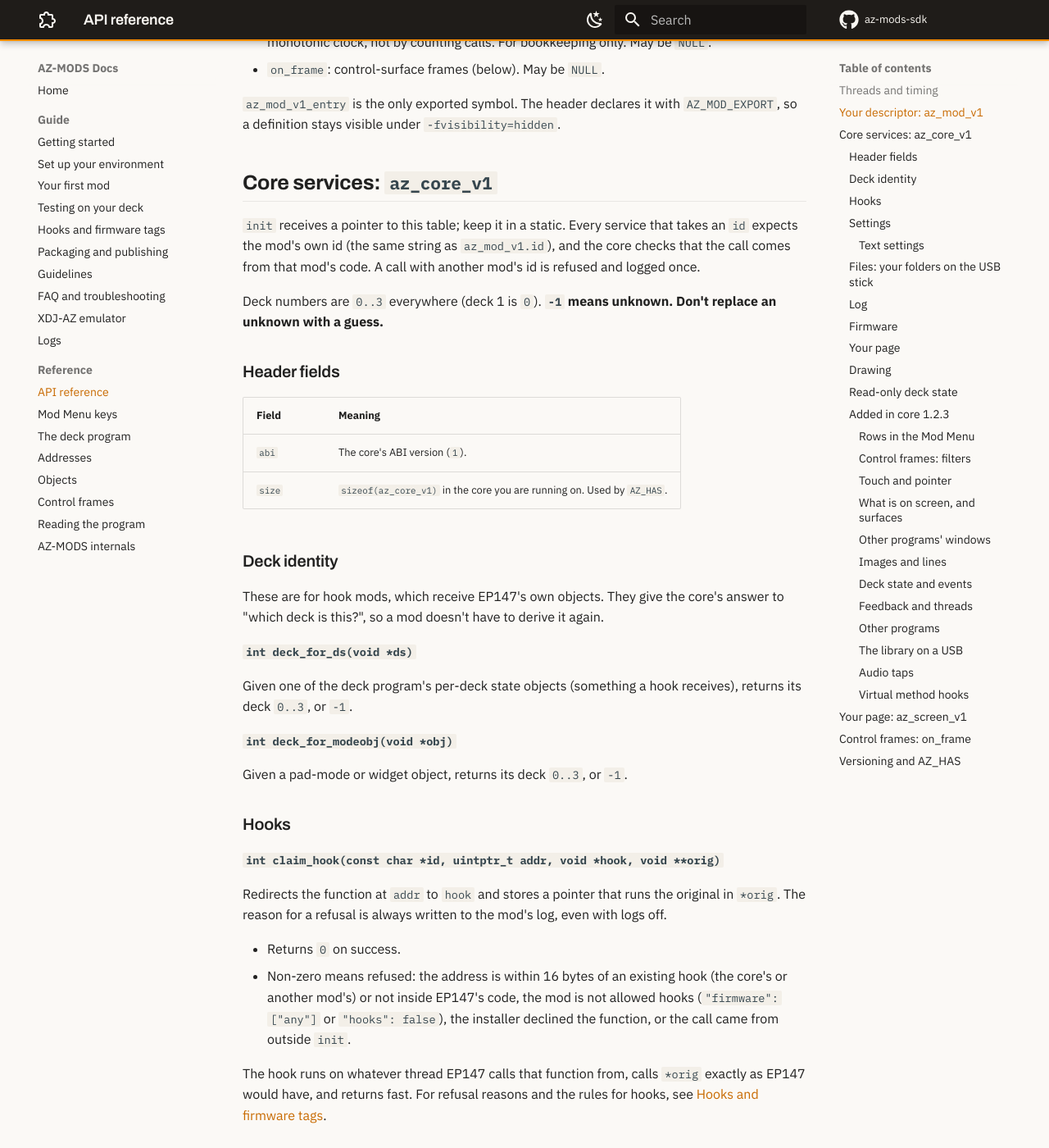
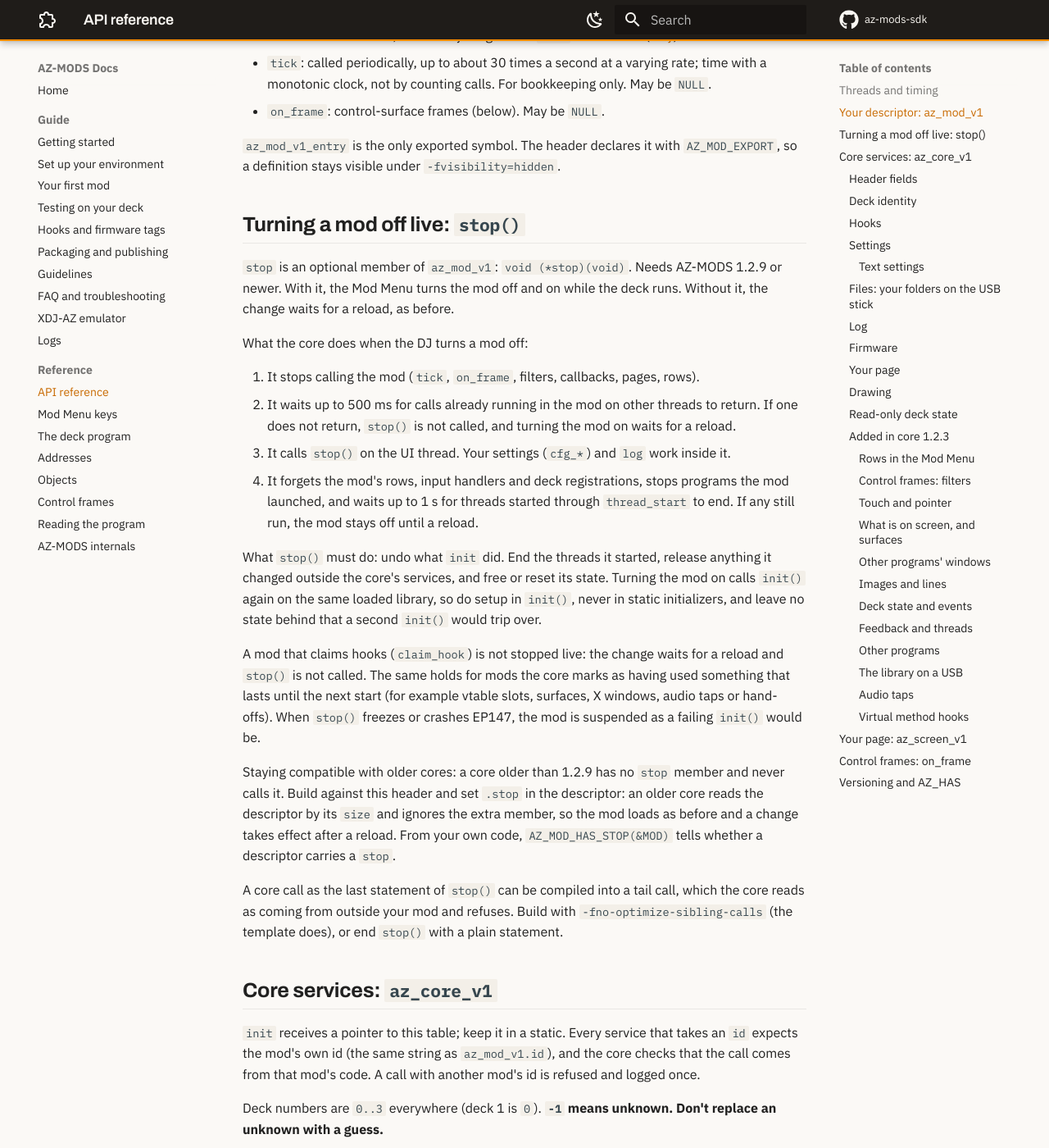
Before and after one commit to Kyle-Hosman/az-mods-sdk, an MkDocs documentation site: the page built from docs/API.md, in a window 1280 px wide and 1400 px high, scrolled down 3194 px. Shown: the whole window at 82% size. Built offline with MkDocs 1.6.1 and Material for MkDocs 9.7.7, drawn with Linux system fonts in a browser that asks for light colours; comment, search, counter and statistics services are not loaded; some of the changed text lies outside the part shown.

Commit message:
Add optional stop() for live on/off; build with -fno-optimize-sibling-calls

```diff
--- a/docs/API.md
+++ b/docs/API.md
@@ -56,9 +56,10 @@ Rules that follow from this table:
 
 - Don't block, sleep, do file or network I/O, or allocate heavily in any callback
   ([Guidelines](GUIDELINES.md#3-keep-the-busy-paths-fast)).
-- Mods are loaded once, when EP147 starts, and aren't unloaded. If `init` returns
-  non-zero, the core stops calling the mod but the library stays mapped. There is no shutdown
-  callback.
+- Mods are loaded once, when EP147 starts, and the library is never unloaded. If `init`
+  returns non-zero, the core stops calling the mod but the library stays mapped. A mod can
+  also provide the optional [`stop()`](#turning-a-mod-off-live-stop), which lets the Mod Menu
+  turn it off and on without a reload.
 - The core loads up to 16 mods: the first 16 `community-mods.<id> = on` lines in `MODS/azmods.cfg`.
 
 ## Your descriptor: `az_mod_v1`
@@ -96,6 +97,43 @@ const az_mod_v1 *az_mod_v1_entry(void) { return &MOD; }
 
 `az_mod_v1_entry` is the only exported symbol. The header declares it with `AZ_MOD_EXPORT`,
 so a definition stays visible under `-fvisibility=hidden`.
+
+## Turning a mod off live: `stop()`
+
+`stop` is an optional member of `az_mod_v1`: `void (*stop)(void)`. Needs AZ-MODS 1.2.9 or
+newer. With it, the Mod Menu turns the mod off and on while the deck runs. Without it, the
+change waits for a reload, as before.
+
+What the core does when the DJ turns a mod off:
+
+1. It stops calling the mod (`tick`, `on_frame`, filters, callbacks, pages, rows).
+2. It waits up to 500 ms for calls already running in the mod on other threads to return.
+   If one does not return, `stop()` is not called, and turning the mod on waits for a reload.
+3. It calls `stop()` on the UI thread. Your settings (`cfg_*`) and `log` work inside it.
+4. It forgets the mod's rows, input handlers and deck registrations, stops programs the
+   mod launched, and waits up to 1 s for threads started through `thread_start` to end. If
+   any still run, the mod stays off until a reload.
+
+What `stop()` must do: undo what `init` did. End the threads it started, release anything it
+changed outside the core's services, and free or reset its state. Turning the mod on calls
+`init()` again on the same loaded library, so do setup in `init()`, never in static
+initializers, and leave no state behind that a second `init()` would trip over.
+
+A mod that claims hooks (`claim_hook`) is not stopped live: the change waits for a reload and
+`stop()` is not called. The same holds for mods the core marks as having used something that
+lasts until the next start (for example vtable slots, surfaces, X windows, audio taps or
+hand-offs). When `stop()` freezes or crashes EP147, the mod is suspended as a failing `init()`
+would be.
+
+Staying compatible with older cores: a core older than 1.2.9 has no `stop` member and never
+calls it. Build against this header and set `.stop` in the descriptor: an older core reads the
+descriptor by its `size` and ignores the extra member, so the mod loads as before and a change
+takes effect after a reload. From your own code, `AZ_MOD_HAS_STOP(&MOD)` tells whether a
+descriptor carries a `stop`.
+
+A core call as the last statement of `stop()` can be compiled into a tail call, which the
+core reads as coming from outside your mod and refuses. Build with `-fno-optimize-sibling-calls`
+(the template does), or end `stop()` with a plain statement.
 
 ## Core services: `az_core_v1`
 
```
Also changed, not shown: docs/07-faq.md (+8 -0 lines), 4 other files.
